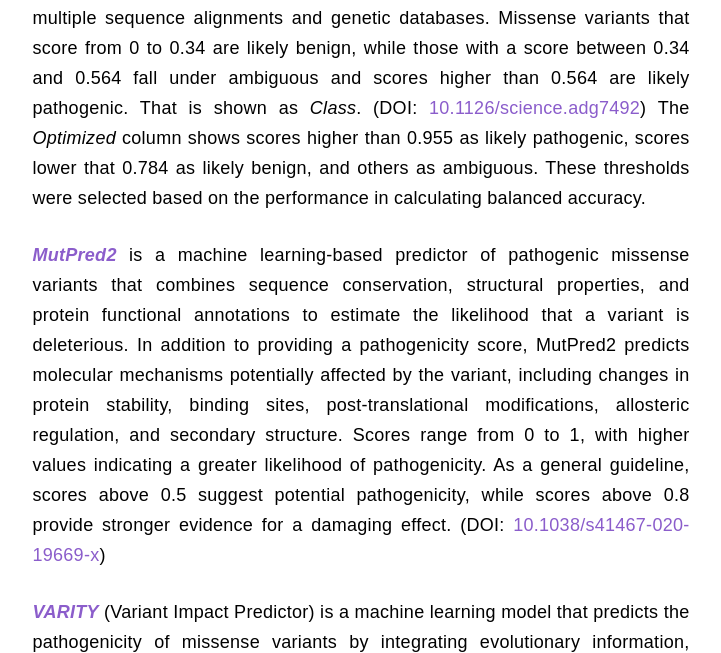
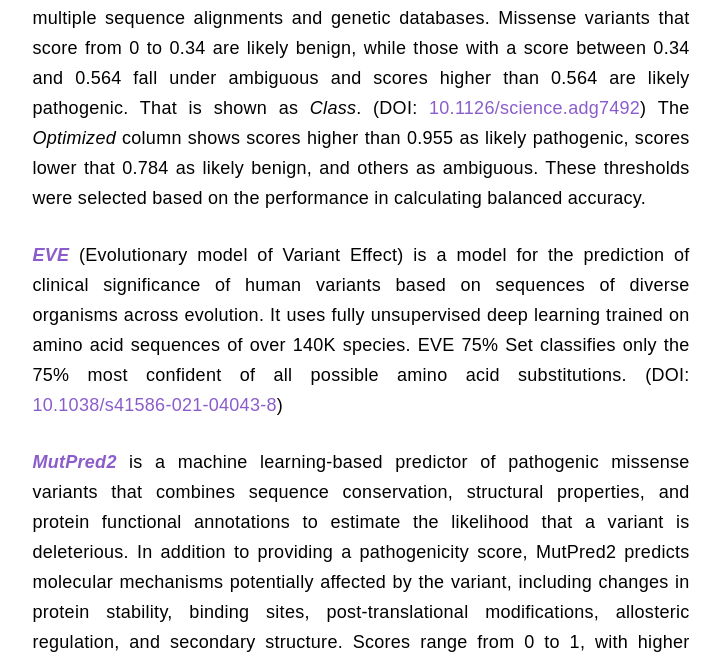
Before and after one commit to jvlehtonen/SGM_site, a PHP site: page /table/metrics.html in a window 1280 px wide. Shown: the part 2767-3420 px from the top of the page, without its empty margins (279-1000 px from the left). Run offline with PHP 8.4, Linux system fonts and the light colour scheme; some libraries are stand-ins or nearby versions.

Commit message:
Show EVE 75% in tables and metrics

```diff
--- a/src/table/metrics.html
+++ b/src/table/metrics.html
@@ -189,6 +189,15 @@ insights into the potential pathogenicity of genetic variants (DOI:
   likely pathogenic, scores lower that 0.784 as likely benign, and
   others as ambiguous.  These thresholds were selected based on the
   performance in calculating balanced accuracy.
+</p>
+
+<p class="myjust"><a href="https://evemodel.org/"><i><b>EVE</b></i></a>
+  (Evolutionary model of Variant Effect) is a model for the prediction
+  of clinical significance of human variants based on sequences of
+  diverse organisms across evolution. It uses fully unsupervised deep
+  learning trained on amino acid sequences of over 140K species.
+  EVE 75% Set classifies only the 75% most confident of all possible amino acid substitutions.
+  (DOI: <a href="https://doi.org/10.1038/s41586-021-04043-8">10.1038/s41586-021-04043-8</a>)
 </p>
 
 <p class="myjust"><a href="https://mutpred.mutdb.org/"><i><b>MutPred2</b></i></a>
--- a/src/viewer/table.php
+++ b/src/viewer/table.php
@@ -389,6 +389,7 @@ document.getElementById(\"defaultOpen\").click();
             echo "<tr>
 	<th colspan=2>ESM1b (Q96PV0)</th>
 	<th colspan=2>AlphaMissense</th>
+	<th colspan=2>EVE 75%</th>
 	<th colspan=2>MutPred2</th>
 	<th colspan=2>Varity R</th>
       </tr>
@@ -396,6 +397,8 @@ document.getElementById(\"defaultOpen\").click();
 	<th>LLR score</th>
 	<th>Prediction</th>
 	<th>Pathogenicity</th>
+	<th>Class</th>
+	<th>Score</th>
 	<th>Class</th>
 	<th>Score</th>
 	<th>Prediction</th>
@@ -409,6 +412,8 @@ document.getElementById(\"defaultOpen\").click();
             echo "<td " . $style . ">" . $row['ESM1b_Q96PV0_Prediction'] . "</td>\n";
             echo "<td " . $style . ">" . $row['AlphaMissense_Pathogenicity'] . "</td>\n";
             echo "<td " . $style . ">" . $row['AlphaMissense_Class'] . "</td>\n";
+            echo "<td " . $style . ">" . $row['eve_score'] . "</td>\n";
+            echo "<td " . $style . ">" . $row['EVE_predict'] . "</td>\n";
             echo "<td " . $style . ">" . $row['MutPred2'] . "</td>\n";
             echo "<td " . $style . ">" . $row['MutPred2_predict'] . "</td>\n";
             echo "<td " . $style . ">" . $row['varity_R'] . "</td>\n";
```
Also changed, not shown: src/table/index.php (+8 -2 lines).
